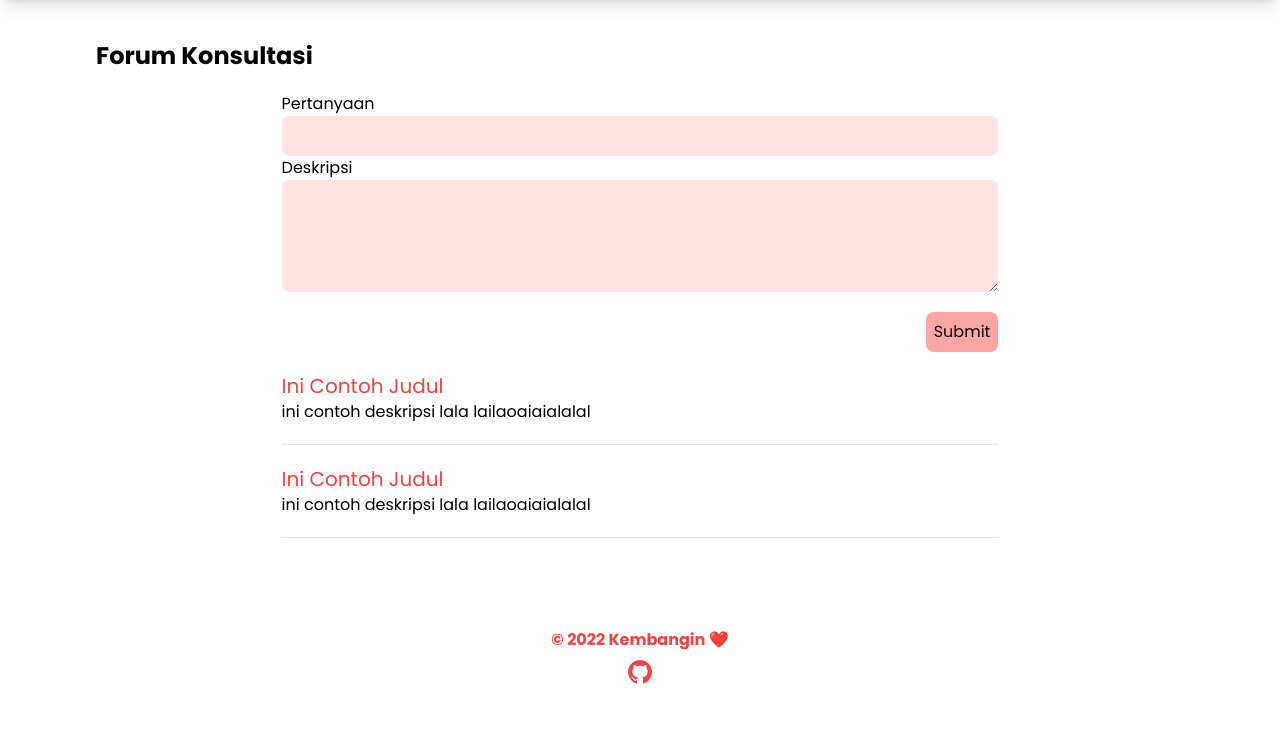
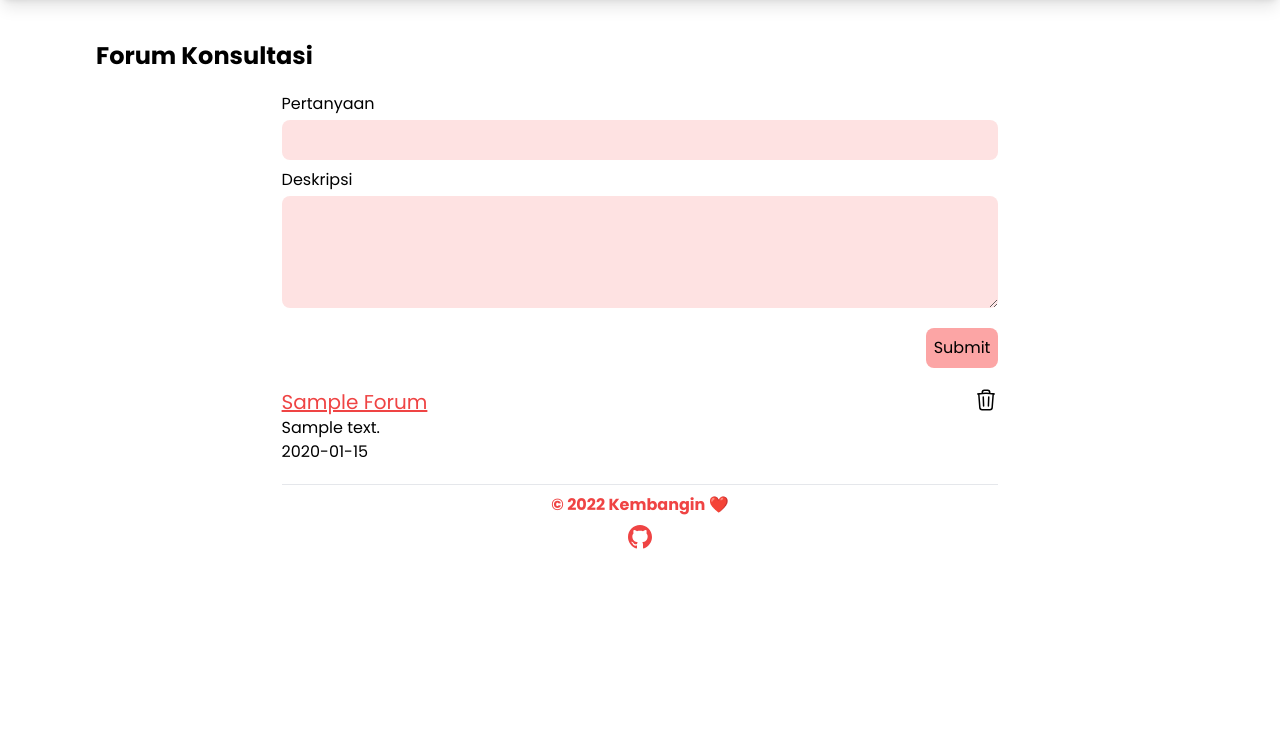
Before and after one commit to pbp-fasilkom-c02/kembangin, a Django app: page /forum/ in a window 1280 px wide. Shown: the part 68-800 px from the top of the page. Run offline with Django 4.2, Linux system fonts and the light colour scheme; tables that the repository leaves empty hold one stand-in row (values such as "Sample post"); some libraries are stand-ins or nearby versions.

Commit message:
Forum index done, still need to work on forum detail

```diff
--- a/forum/templates/forum_index.html
+++ b/forum/templates/forum_index.html
@@ -5,60 +5,108 @@
 
 <head>
     <script>
+
+        const forumPost = (post) => `<div id='${post.pk}-post'>
+            <div class="flex justify-between">
+
+                <div class="text-xl text-red-500 capitalize underline cursor-pointer" onclick="location.href='google.com'">
+                    ${post.question}
+                </div>
+                <div class="cursor-pointer" id='${post.pk}'>
+                <svg xmlns="http://www.w3.org/2000/svg" fill="none" viewBox="0 0 24 24" stroke-width="1.5" stroke="currentColor" class="w-6 h-6">
+  <path stroke-linecap="round" stroke-linejoin="round" d="M14.74 9l-.346 9m-4.788 0L9.26 9m9.968-3.21c.342.052.682.107 1.022.166m-1.022-.165L18.16 19.673a2.25 2.25 0 01-2.244 2.077H8.084a2.25 2.25 0 01-2.244-2.077L4.772 5.79m14.456 0a48.108 48.108 0 00-3.478-.397m-12 .562c.34-.059.68-.114 1.022-.165m0 0a48.11 48.11 0 013.478-.397m7.5 0v-.916c0-1.18-.91-2.164-2.09-2.201a51.964 51.964 0 00-3.32 0c-1.18.037-2.09 1.022-2.09 2.201v.916m7.5 0a48.667 48.667 0 00-7.5 0" />
+</svg>
+</div>
+                </div>
+                <div>
+                    ${post.description}
+                </div>
+                <div>
+                    ${post.created_at.split('T')[0]}
+                </div>
+                <hr size="10" class="mt-5">
+            </div>`
+
+        const addPost = (post) => {
+            return $('#forum').prepend(forumPost(post))
+        }
+
+        const deletePost = (post) => {
+            $(`#${post.pk}`).click(function () {
+
+                $.ajax({
+                    url: `/forum/delete/${post.pk}`,
+                    type: 'DELETE',
+                    success: function (response) {
+                        $(`#${post.pk}-post`).remove()
+                    },
+                })
+            })
+        }
+
         $(document).ready(function () {
             $.get('/forum/json', function (data) {
-                console.log(data)
+
+                data.map((post) => {
+                    addPost(post)
+                    deletePost(post)
+                }
+
+                )
             })
 
             $("#btn-submit").click(function () {
-                console.log("sdsd")
+                const forum = {
+                    question: $(".question-input").val(),
+                    description: $(".description-input").val()
+                }
+
+                $.post('/forum/add', forum, function (res) {
+
+                    addPost(res)
+                    deletePost(res)
+
+                    $(".question-input").val('')
+                    $(".description-input").val('')
+                })
             })
         })
     </script>
 </head>
-<div>
+<div class="">
     <div class="ml-24 text-2xl font-bold mt-10">
         Forum Konsultasi
     </div>
 
     <div class="mx-[22%] mt-5  flex flex-col gap-5">
+        <form method="">
             <div class="flex flex-col">
+
+
 
                 <div>
                     Pertanyaan
                 </div>
-            {{ form.question|addclass:"bg-red-100 rounded-lg h-10 pl-4" }}
+                {{ form.question|addclass:"bg-red-100 rounded-lg h-10 pl-4 mt-1 question-input" }}
 
 
-            <div>
+                <div class="mt-2">
                     Deskripsi
                 </div>
-            {{ form.description|addclass:"bg-red-100 rounded-lg h-28 pl-4 pt-2" }}
+                {{ form.description|addclass:"bg-red-100 rounded-lg h-28 pl-4 pt-2 mt-1 description-input" }}
 
 
             </div>
+        </form>
         <div class="flex justify-end">
             <button id="btn-submit" class="p-2 bg-red-300 rounded-lg">Submit</button>
         </div>
 
-        <div class="flex flex-col justify-center ">
-            <div class="text-xl text-red-500 capitalize">
-                Ini contoh judul
+        <div class="flex flex-col justify-center gap-5" id="forum">
+
         </div>
-            <div>
-                ini contoh deskripsi lala lailaoaiaialalal
-            </div>
-        </div>
-        <hr size="10">
-        <div class="flex flex-col justify-center ">
-            <div class="text-xl text-red-500 capitalize">
-                Ini contoh judul
-            </div>
-            <div>
-                ini contoh deskripsi lala lailaoaiaialalal
-            </div>
-        </div>
-        <hr size="10">
+
+
     </div>
 </div>
 
--- a/forum/urls.py
+++ b/forum/urls.py
@@ -1,12 +1,13 @@
 from django.urls import path
-from forum.views import get_forums_json, show_forum_index
+from forum.views import add_forum, delete_forum, get_forums_json, show_forum_index
 
 
 app_name = 'forum'
 
 urlpatterns = [
     path('',show_forum_index, name="show_forum_index"),
-    path('json',get_forums_json, name="get_forums_json")
-    # path('', show_profile, name='show_profile'),
+    path('json',get_forums_json, name="get_forums_json"),
+    path('add', add_forum, name='add_forum'),
+    path('delete/<id>',delete_forum,name='delete_forum')
     # path('/<id>',forum, name="forum")
 ]
--- a/forum/views.py
+++ b/forum/views.py
@@ -1,9 +1,12 @@
+
 from django.http import JsonResponse
-from django.http import HttpResponse
-from django.shortcuts import render
+from django.http import HttpResponse,HttpResponseBadRequest
+from django.shortcuts import render,get_object_or_404
 from forum.models import Forum, ForumReply
 from forum.forms import ForumForm
-
+from django.contrib.auth.decorators import login_required
+from django.views.decorators.csrf import csrf_exempt
+import datetime
 
 
 
@@ -31,6 +34,7 @@ def get_forums_json(request):
             'author': forum.author.username,
             'description': forum.description,
             'created_at' : forum.created_at,
+            'pk': forum.pk,
             'replies': replies,
 
         })
@@ -39,9 +43,38 @@ def get_forums_json(request):
     return JsonResponse(list_of_forums,safe=False)
 
 
+@login_required(login_url='/login')
+@csrf_exempt
+def add_forum(request):
+    print("dsaasdas")
+    if request.method == "POST":
+        form = ForumForm(request.POST)
+        if form.is_valid():
+            question = form.cleaned_data["question"]
+            description = form.cleaned_data["description"]
+            forum = Forum.objects.create(question=question,description=description,created_at=datetime.datetime.now(),author=request.user)
+
+            data = {
+            "pk": forum.pk,
+            "question": forum.question,
+            "description": forum.description,
+            "author": forum.author.username,
+            "created_at": forum.created_at
+            }
 
 
+        return JsonResponse(data)
 
+    return HttpResponseBadRequest()
+
+@login_required(login_url='/login')
+@csrf_exempt
+def delete_forum(request,id):
+    if request.method == "DELETE":
+        task = get_object_or_404(Forum, id = id)
+        task.delete()
+
+    return HttpResponse(status=202)
 
 def show_forum_detail(request):
 
--- a/templates/footer.html
+++ b/templates/footer.html
@@ -1,18 +1,12 @@
-<footer class="absolute bottom-0 w-full h-20 md:h-28">
+<footer class="relative bottom-0 w-full h-20 md:h-28">
   <div class="mt-2 text-center font-bold text-red-500">
     © 2022 Kembangin ❤️
   </div>
   <a href="https://github.com/pbp-fasilkom-c02/kembangin">
     <div class="flex justify-center fill-red-500 mt-2">
-      <svg
-        xmlns="http://www.w3.org/2000/svg"
-        width="24"
-        height="24"
-        viewBox="0 0 24 24"
-      >
+      <svg xmlns="http://www.w3.org/2000/svg" width="24" height="24" viewBox="0 0 24 24">
         <path
-          d="M12 0c-6.626 0-12 5.373-12 12 0 5.302 3.438 9.8 8.207 11.387.599.111.793-.261.793-.577v-2.234c-3.338.726-4.033-1.416-4.033-1.416-.546-1.387-1.333-1.756-1.333-1.756-1.089-.745.083-.729.083-.729 1.205.084 1.839 1.237 1.839 1.237 1.07 1.834 2.807 1.304 3.492.997.107-.775.418-1.305.762-1.604-2.665-.305-5.467-1.334-5.467-5.931 0-1.311.469-2.381 1.236-3.221-.124-.303-.535-1.524.117-3.176 0 0 1.008-.322 3.301 1.23.957-.266 1.983-.399 3.003-.404 1.02.005 2.047.138 3.006.404 2.291-1.552 3.297-1.23 3.297-1.23.653 1.653.242 2.874.118 3.176.77.84 1.235 1.911 1.235 3.221 0 4.609-2.807 5.624-5.479 5.921.43.372.823 1.102.823 2.222v3.293c0 .319.192.694.801.576 4.765-1.589 8.199-6.086 8.199-11.386 0-6.627-5.373-12-12-12z"
-        />
+          d="M12 0c-6.626 0-12 5.373-12 12 0 5.302 3.438 9.8 8.207 11.387.599.111.793-.261.793-.577v-2.234c-3.338.726-4.033-1.416-4.033-1.416-.546-1.387-1.333-1.756-1.333-1.756-1.089-.745.083-.729.083-.729 1.205.084 1.839 1.237 1.839 1.237 1.07 1.834 2.807 1.304 3.492.997.107-.775.418-1.305.762-1.604-2.665-.305-5.467-1.334-5.467-5.931 0-1.311.469-2.381 1.236-3.221-.124-.303-.535-1.524.117-3.176 0 0 1.008-.322 3.301 1.23.957-.266 1.983-.399 3.003-.404 1.02.005 2.047.138 3.006.404 2.291-1.552 3.297-1.23 3.297-1.23.653 1.653.242 2.874.118 3.176.77.84 1.235 1.911 1.235 3.221 0 4.609-2.807 5.624-5.479 5.921.43.372.823 1.102.823 2.222v3.293c0 .319.192.694.801.576 4.765-1.589 8.199-6.086 8.199-11.386 0-6.627-5.373-12-12-12z" />
       </svg>
     </div>
   </a>
```
Lines whose indentation alone changed are shown as unchanged.
